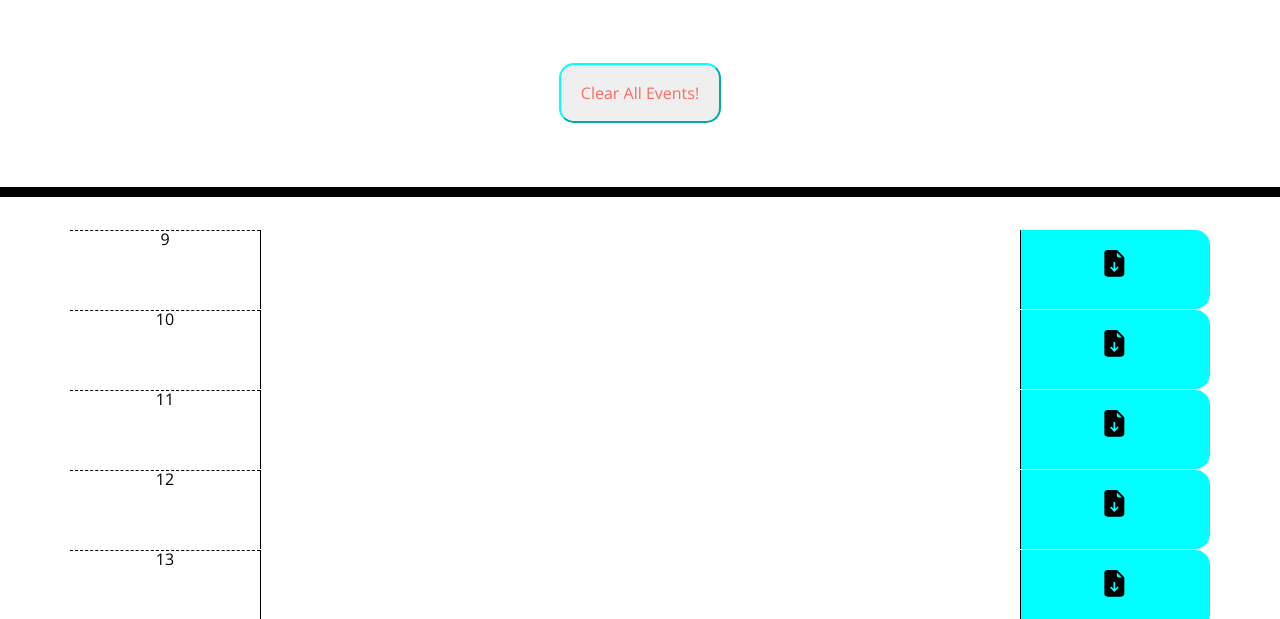
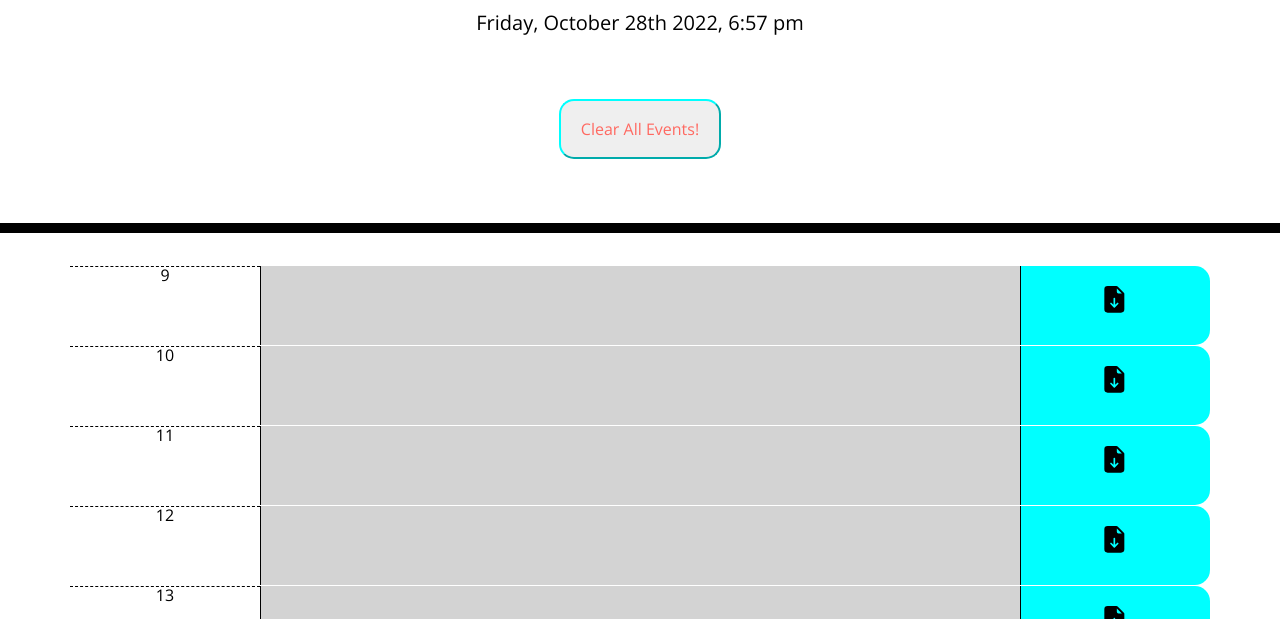
Before and after one commit to fomin2000/work-day-scheduler, a plain HTML site: page index.html in a window 1280 px wide. Shown: the part 181-800 px from the top of the page. Drawn offline with nearby package versions, Linux system fonts and the light colour scheme; files that its build step writes are made by us from their sources.

Commit message:
file problems, moving around

```diff
--- a/index.html
+++ b/index.html
@@ -18,7 +18,7 @@
       href="https://fonts.googleapis.com/css?family=Open+Sans&display=swap"
       rel="stylesheet"
     />
-    <link rel="stylesheet" href="./css/style.css" />
+    <link rel="stylesheet" href="./assets/css/style.css" />
     <title>Work Day Scheduler</title>
   </head>
 
@@ -118,6 +118,6 @@
 
     <script src="https://code.jquery.com/jquery-3.4.1.min.js"></script>
     <script src="https://cdnjs.cloudflare.com/ajax/libs/moment.js/2.24.0/moment.min.js"></script>
-    <script src="./js/script.js"></script>
+    <script src="./assets/js/script.js"></script>
   </body>
 </html>
```
